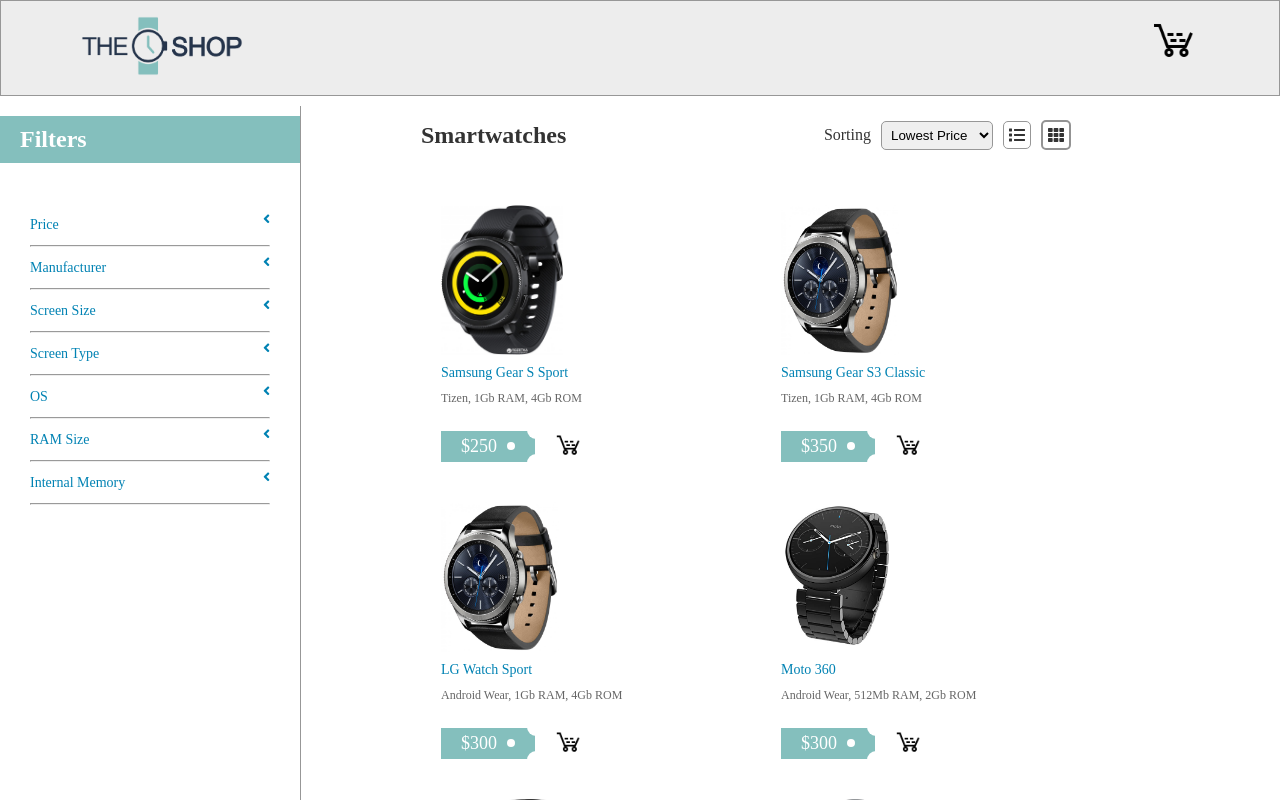
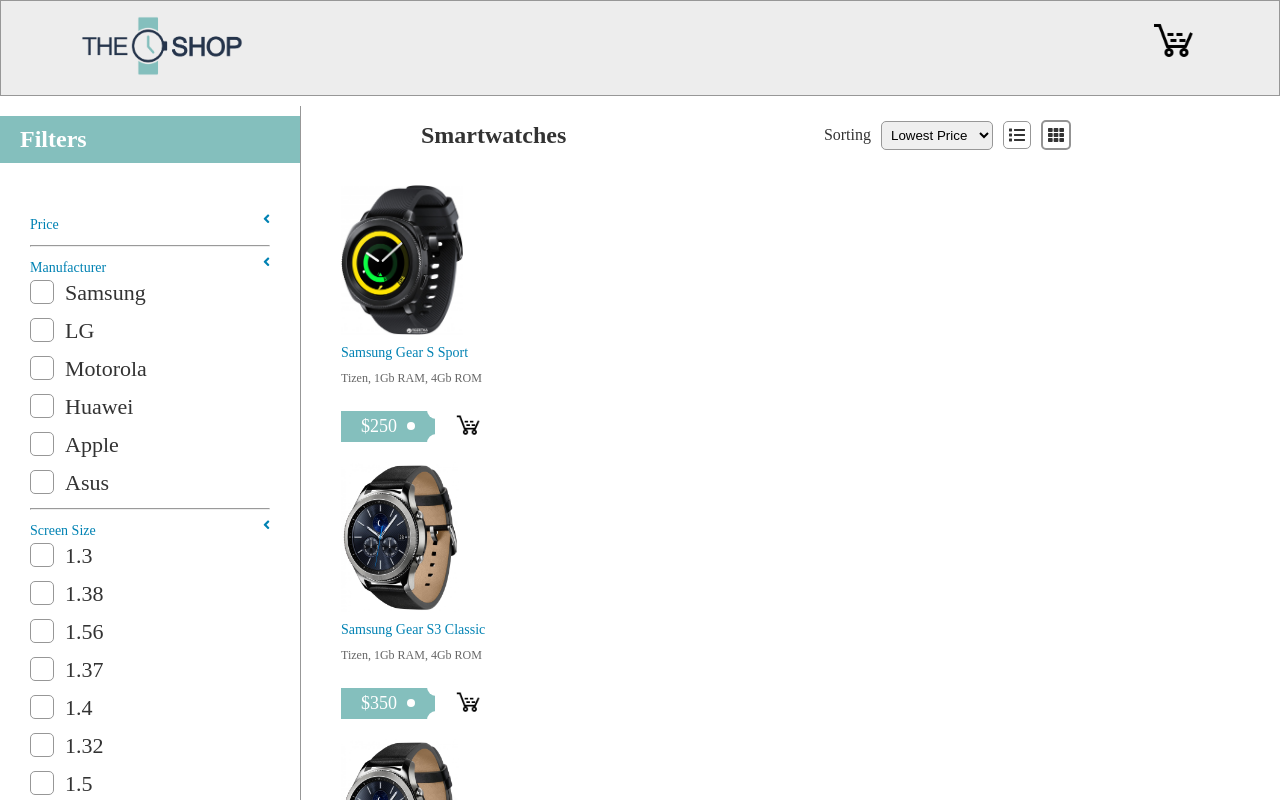
Before and after one commit to shpulya/ng-watch-shop-app, an Angular app: page / in a window 1280 px wide. Shown: the top 800 px of the page. Built offline with nearby package versions, Linux system fonts and the light colour scheme.

Commit message:
Update custom checkbox

```diff
--- a/src/app/app.models.ts
+++ b/src/app/app.models.ts
@@ -27,3 +27,9 @@
 
     to: number;
 }
+
+export interface IFilter {
+    name: keyof IWatch;
+    displayName: string;
+    showFilter: boolean;
+}
--- a/src/app/components/sidenav/sidenav.component.html
+++ b/src/app/components/sidenav/sidenav.component.html
@@ -42,12 +42,13 @@
 
             <label
                 *ngFor="let property of filtersMap!.get(filter)"
-                class="{{filters[i].showFilter? '' : 'hide'}}">
+                class="{{filters[i].showFilter? '' : 'hide'}} check-container">
                 <input
                     type="checkbox"
                     id="{{property}}"
                     value="{{property}}"
                     (change)="onFilterChecked(filter, property)"/>
+                <span class="checkmark"></span>
                 {{property}}
             </label>
             <hr *ngIf="!filters[i].showFilter">
--- a/src/app/components/sidenav/sidenav.component.scss
+++ b/src/app/components/sidenav/sidenav.component.scss
@@ -64,6 +64,65 @@
     display: none;
 }
 
+.check-container {
+    display: block;
+    position: relative;
+    padding-left: 35px;
+    margin-bottom: 12px;
+    cursor: pointer;
+    font-size: 22px;
+    -webkit-user-select: none;
+    -moz-user-select: none;
+    -ms-user-select: none;
+    user-select: none;
+}
+
+.check-container {
+    input {
+        position: absolute;
+        opacity: 0;
+        cursor: pointer;
+        height: 0;
+        width: 0;
+    }
+
+    .checkmark {
+        position: absolute;
+        top: 0;
+        left: 0;
+        height: 22px;
+        width: 22px;
+        border: 1px solid #979797;
+        border-radius: 5px;
+    }
+
+    input:checked ~ .checkmark:after {
+        display: block;
+    }
+
+    .checkmark:after {
+        left: 7px;
+        top: 3px;
+        width: 5px;
+        height: 10px;
+        border: solid #0082b3;
+        border-width: 0 3px 3px 0;
+        -webkit-transform: rotate(45deg);
+        -ms-transform: rotate(45deg);
+        transform: rotate(45deg);
+    }
+
+    &:hover input ~ .checkmark {
+        background-color: #ccc;
+    }
+
+    .checkmark:after {
+        content: "";
+        position: absolute;
+        display: none;
+    }
+}
+
 @media screen and (max-width: 600px) {
     .sidenav {
         width: 100%;
--- a/src/app/components/sidenav/sidenav.component.ts
+++ b/src/app/components/sidenav/sidenav.component.ts
@@ -1,14 +1,10 @@
 import { Component, EventEmitter, OnInit, Output } from '@angular/core';
 import { WatchesService } from '../../services/watches.service';
-import { IPrice, IWatch } from '../../app.models';
+import { IPrice, IWatch, IFilter } from '../../app.models';
 
 type TFilterMap = Map<keyof IWatch, Set<string | number>>;
 
-interface IFilter {
-    name: keyof IWatch;
-    displayName: string;
-    showFilter: boolean;
-}
+
 
 @Component({
     selector: 'app-sidenav',
@@ -34,12 +30,31 @@
     public checkedFiltersMap: TFilterMap = new Map<keyof IWatch, Set<string | number>>();
 
     private filters: Array<IFilter> = [
-        {name: 'manufacturer', displayName: 'Manufacturer', showFilter: false},
-        {name: 'screenSize', displayName: 'Screen Size', showFilter: false},
-        {name: 'screenType', displayName: 'Screen Type', showFilter: false},
-        {name: 'os', displayName: 'OS', showFilter: false},
-        {name: 'ramSize', displayName: 'RAM Size', showFilter: false},
-        {name: 'romSize', displayName: 'Internal Memory', showFilter: false}];
+        {
+            name: 'manufacturer',
+            displayName: 'Manufacturer',
+            showFilter: false
+        }, {
+            name: 'screenSize',
+            displayName: 'Screen Size',
+            showFilter: false
+        }, {
+            name: 'screenType',
+            displayName: 'Screen Type',
+            showFilter: false
+        }, {
+            name: 'os',
+            displayName: 'OS',
+            showFilter: false
+        }, {
+            name: 'ramSize',
+            displayName: 'RAM Size',
+            showFilter: false
+        }, {
+            name: 'romSize',
+            displayName: 'Internal Memory',
+            showFilter: false
+        }];
 
     private price: IPrice = {from: 0, to: 999999};
 
@@ -62,6 +77,7 @@
 
         if (!this.checkedFiltersMap.has(category)) {
             const filtersSet: Set<string | number> = new Set();
+
             filtersSet.add(value);
             this.checkedFiltersMap.set(category, filtersSet);
             this.filtersEmit$.emit(this.checkedFiltersMap);
@@ -78,7 +94,9 @@
 
         if (currentCategory && currentCategory.has(value)) {
             currentCategory.delete(value);
+
             const categoryItem = document.getElementById(String(value)) as HTMLInputElement;
+
             categoryItem.checked = false;
         } else if (currentCategory && !currentCategory.has(value)) {
             currentCategory.add(value);
--- a/src/app/components/watch-detail/watch-detail.component.ts
+++ b/src/app/components/watch-detail/watch-detail.component.ts
@@ -22,8 +22,11 @@
         private route: ActivatedRoute,
         private watchesService: WatchesService,
         private cartService: CartService) {
-        this.routeSubscription = route.params.subscribe((params: Params) =>
-            this.watchId = parseInt(params['watchId'], 10));
+
+        this.routeSubscription = route.params.subscribe((params: Params) => {
+            this.watchId = parseInt(params['watchId'], 10);
+        }
+        );
     }
 
     public ngOnInit(): void {
--- a/src/app/components/watches/watches-list-view/watches-list-view.component.scss
+++ b/src/app/components/watches/watches-list-view/watches-list-view.component.scss
@@ -1,4 +1,4 @@
-.container {
+.check-container {
     display: flex;
     flex-direction: row;
     align-items: stretch;
--- a/src/app/components/watches/watches.component.scss
+++ b/src/app/components/watches/watches.component.scss
@@ -52,7 +52,7 @@
     height: 29px;
 }
 
-.container {
+.check-container {
     display: flex;
     align-items: stretch;
     align-content: flex-start;
```
